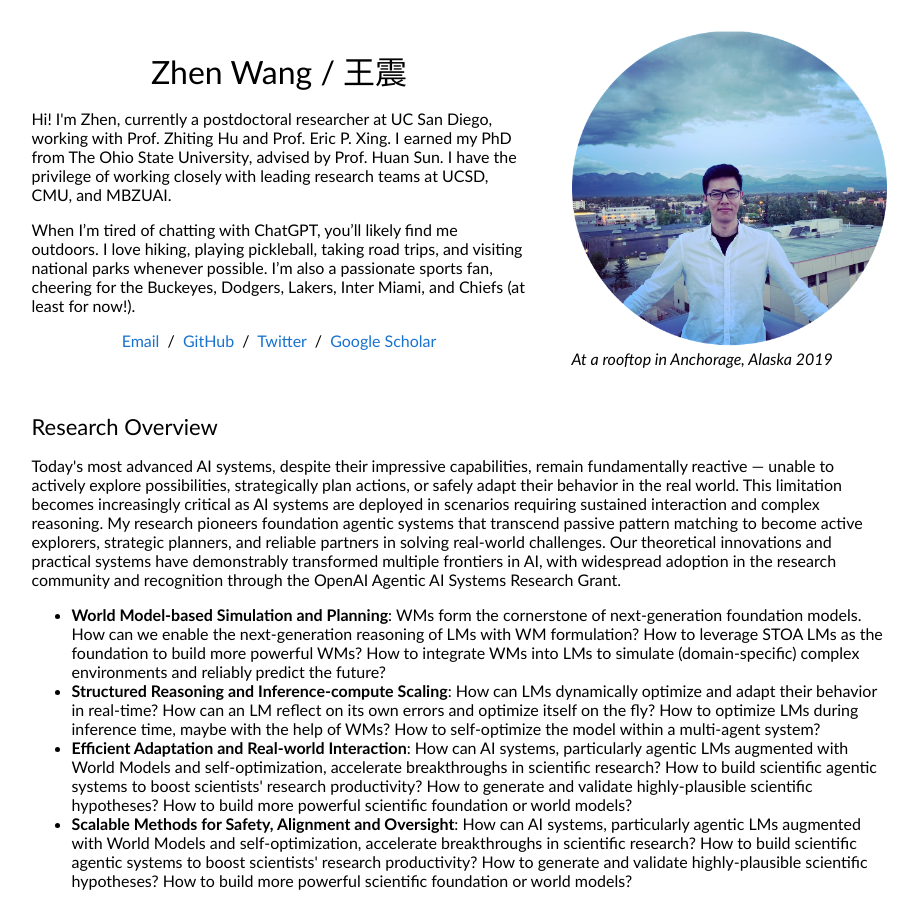
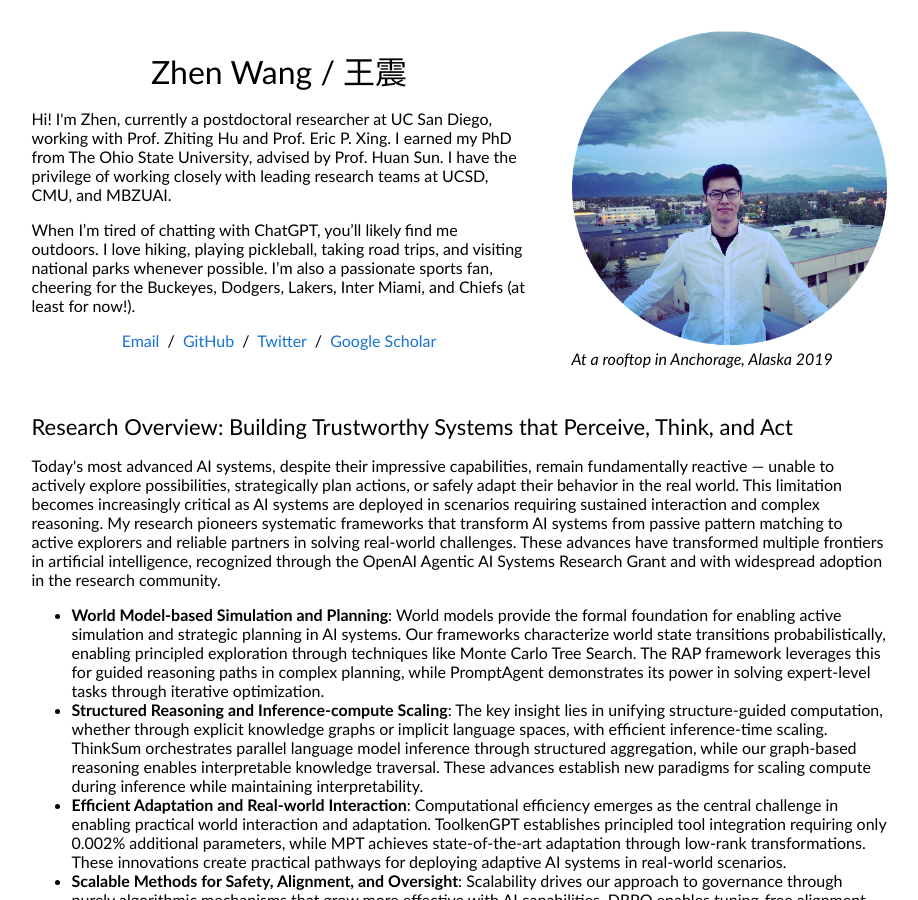
Before and after one commit to zhenwang9102/zhenwang9102.github.io, a Jekyll site: the page built from _posts/2019-06-02-venue.markdown, in a window 1280 px wide and 900 px high. Shown: the whole window, without its empty margins (181-1099 px from the left). Built offline with Jekyll 4.4.1, drawn with Linux system fonts in a browser that asks for light colours; some of the changed text lies outside the part shown.

Commit message:
Update default.html

```diff
--- a/_layouts/default.html
+++ b/_layouts/default.html
@@ -60,18 +60,9 @@
                 Hi! I'm Zhen, currently a postdoctoral researcher at UC San Diego, working with Prof. Zhiting Hu and Prof. Eric P. Xing. I earned my PhD from The Ohio State University, advised by Prof. Huan Sun. I have the privilege of working closely with leading research teams at UCSD, CMU, and MBZUAI.
               </p>
 
-<!--               <p>
-                My research focuses on machine learning and natural language processing, developing adaptive and reliable AI systems that enhance human productivity and creativity.
-              </p> -->
-
               <p>
                 When I’m tired of chatting with ChatGPT, you’ll likely find me outdoors. I love hiking, playing pickleball, taking road trips, and visiting national parks whenever possible. I’m also a passionate sports fan, cheering for the Buckeyes, Dodgers, Lakers, Inter Miami, and Chiefs (at least for now!).
               </p>
-<!--               <p>
-                In summer 2022, I interned at MIT-IBM Lab, working with Rameswar Panda, Yoon Kim, Leonid Karlinsky, and Rogerio Feris on the efficient adaptation of LLMs.
-                In summer 2021, I was a research intern at the NLP group in Microsoft Research, Redmond, working with Nebojsa Jojic and Nikolay Malkin, studying coherence boosting and prompting calibration on GPT-3.
-                In summer 2020, I was a research intern at the Data Science team in NEC Labs America, working with Bo Zong, exploring commonsense knowledge representation and reasoning.
-              </p> -->
 
               <p style="text-align:center">
                 <a href="mailto:zhenwang9102@gmail.com">Email</a> &nbsp;/&nbsp;
@@ -96,23 +87,23 @@
           <tr>
             <td style="padding:2.5%;width:100%;vertical-align:middle">
 
-              <h2>Research Overview</h2>
+              <h2>Research Overview: Building Trustworthy Systems that Perceive, Think, and Act</h2>
 
               <p>
-                Today's most advanced AI systems, despite their impressive capabilities, remain fundamentally reactive — unable to actively explore possibilities, strategically plan actions, or safely adapt their behavior in the real world. This limitation becomes increasingly critical as AI systems are deployed in scenarios requiring sustained interaction and complex reasoning. My research pioneers foundation agentic systems that transcend passive pattern matching to become active explorers, strategic planners, and reliable partners in solving real-world challenges. Our theoretical innovations and practical systems have demonstrably transformed multiple frontiers in AI, with widespread adoption in the research community and recognition through the OpenAI Agentic AI Systems Research Grant.
+Today's most advanced AI systems, despite their impressive capabilities, remain fundamentally reactive — unable to actively explore possibilities, strategically plan actions, or safely adapt their behavior in the real world. This limitation becomes increasingly critical as AI systems are deployed in scenarios requiring sustained interaction and complex reasoning. My research pioneers systematic frameworks that transform AI systems from passive pattern matching to active explorers and reliable partners in solving real-world challenges. These advances have transformed multiple frontiers in artificial intelligence, recognized through the OpenAI Agentic AI Systems Research Grant and with widespread adoption in the research community.
               </p>
               <ul>
                 <li>
-                  <b>World Model-based Simulation and Planning</b>: WMs form the cornerstone of next-generation foundation models. How can we enable the next-generation reasoning of LMs with WM formulation? How to leverage STOA LMs as the foundation to build more powerful WMs? How to integrate WMs into LMs to simulate (domain-specific) complex environments and reliably predict the future?
+                  <b>World Model-based Simulation and Planning</b>: World models provide the formal foundation for enabling active simulation and strategic planning in AI systems. Our frameworks characterize world state transitions probabilistically, enabling principled exploration through techniques like Monte Carlo Tree Search. The RAP framework leverages this for guided reasoning paths in complex planning, while PromptAgent demonstrates its power in solving expert-level tasks through iterative optimization.
                 </li>
                 <li>
-                  <b>Structured Reasoning and Inference-compute Scaling</b>: How can LMs dynamically optimize and adapt their behavior in real-time? How can an LM reflect on its own errors and optimize itself on the fly? How to optimize LMs during inference time, maybe with the help of WMs? How to self-optimize the model within a multi-agent system?
+                  <b>Structured Reasoning and Inference-compute Scaling</b>: The key insight lies in unifying structure-guided computation, whether through explicit knowledge graphs or implicit language spaces, with efficient inference-time scaling. ThinkSum orchestrates parallel language model inference through structured aggregation, while our graph-based reasoning enables interpretable knowledge traversal. These advances establish new paradigms for scaling compute during inference while maintaining interpretability.
                 </li>
                 <li>
-                  <b>Efficient Adaptation and Real-world Interaction</b>: How can AI systems, particularly agentic LMs augmented with World Models and self-optimization, accelerate breakthroughs in scientific research? How to build scientific agentic systems to boost scientists' research productivity? How to generate and validate highly-plausible scientific hypotheses? How to build more powerful scientific foundation or world models?
+                  <b>Efficient Adaptation and Real-world Interaction</b>: Computational efficiency emerges as the central challenge in enabling practical world interaction and adaptation. ToolkenGPT establishes principled tool integration requiring only 0.002% additional parameters, while MPT achieves state-of-the-art adaptation through low-rank transformations. These innovations create practical pathways for deploying adaptive AI systems in real-world scenarios.
                 </li>
                 <li>
-                  <b>Scalable Methods for Safety, Alignment and Oversight</b>: How can AI systems, particularly agentic LMs augmented with World Models and self-optimization, accelerate breakthroughs in scientific research? How to build scientific agentic systems to boost scientists' research productivity? How to generate and validate highly-plausible scientific hypotheses? How to build more powerful scientific foundation or world models?
+                  <b>Scalable Methods for Safety, Alignment, and Oversight</b>: Scalability drives our approach to governance through purely algorithmic mechanisms that grow more effective with AI capabilities. DRPO enables tuning-free alignment during inference, while DeArena introduces swarm intelligence-based oversight that reduces evaluation complexity from cubic to logarithmic. These advances establish sustainable foundations for maintaining reliable control of increasingly autonomous systems.
                 </li>
               </ul>
 
@@ -397,14 +388,6 @@
 
         <table style="width:100%;border:0px;border-spacing:0px;border-collapse:separate;margin-right:auto;margin-left:auto;">
           <tr>
-            <td style="padding:2.5%;width:100%;vertical-align:middle">
-              <h2>2023</h2>
-            </td>
-          </tr>
-        </table>
-
-        <table style="width:100%;border:0px;border-spacing:0px;border-collapse:separate;margin-right:auto;margin-left:auto;">
-          <tr>
             <td style="padding:20px;width:25%;vertical-align:middle;">
               <img src="/images/rap_emnlp_2023.png" alt="rap_emnlp2023" width="180" height="auto" style="border-style: none">
             </td>
```
